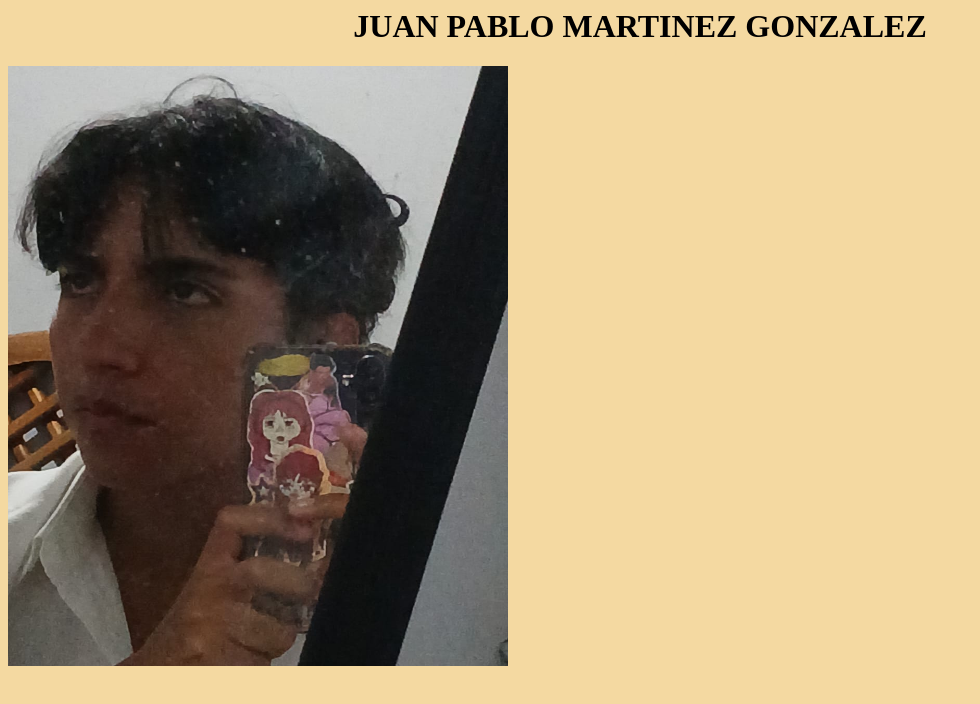
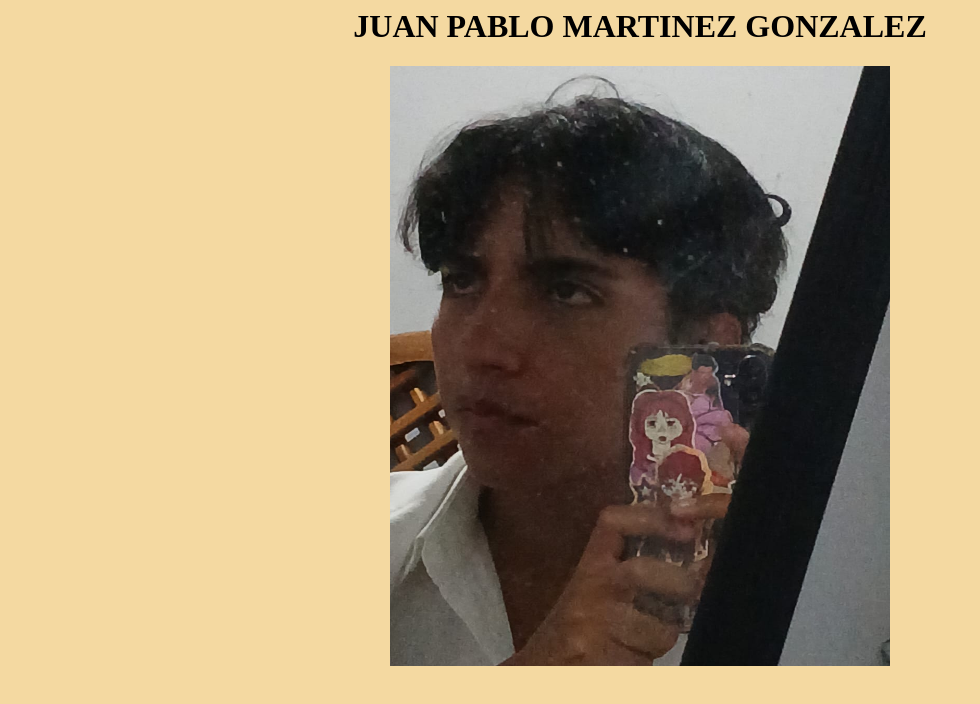
Before and after one commit to spao0/spao0.github.io, a plain HTML site: page index.html in a window 1280 px wide. Shown: the whole page, without its empty margins (0-980 px from the left). Drawn offline with Linux system fonts and the light colour scheme.

Commit message:
Update index.html

```diff
--- a/index.html
+++ b/index.html
@@ -4,7 +4,8 @@
 <br>
 <h1>
 <center> JUAN PABLO MARTINEZ GONZALEZ </center> </h1>
-<img src="yo.jpg" alt="no" width="500" height="600">
+  <center>
+<img src="yo.jpg" alt="no" width="500" height="600"> </center>
 
 
 </html>
```
